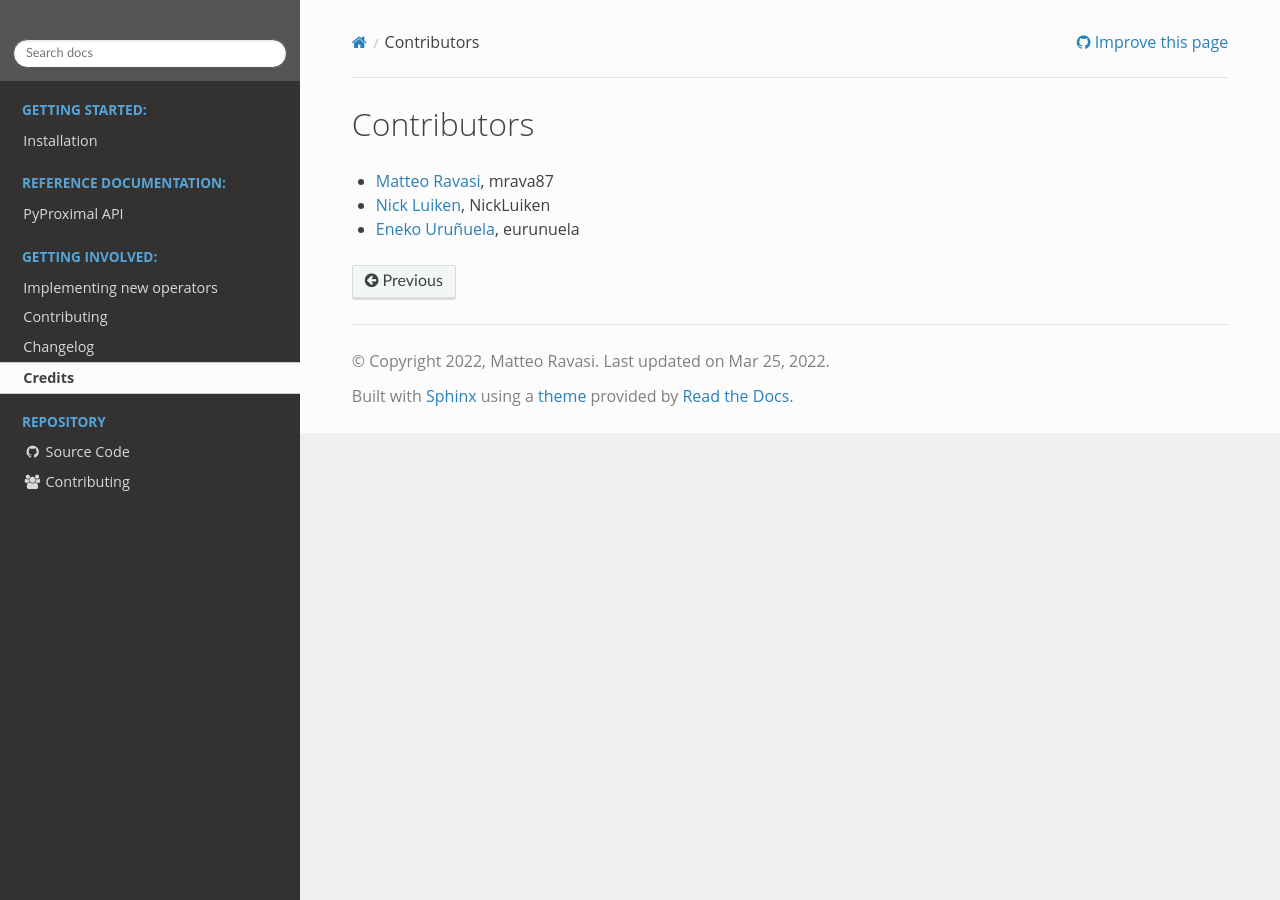
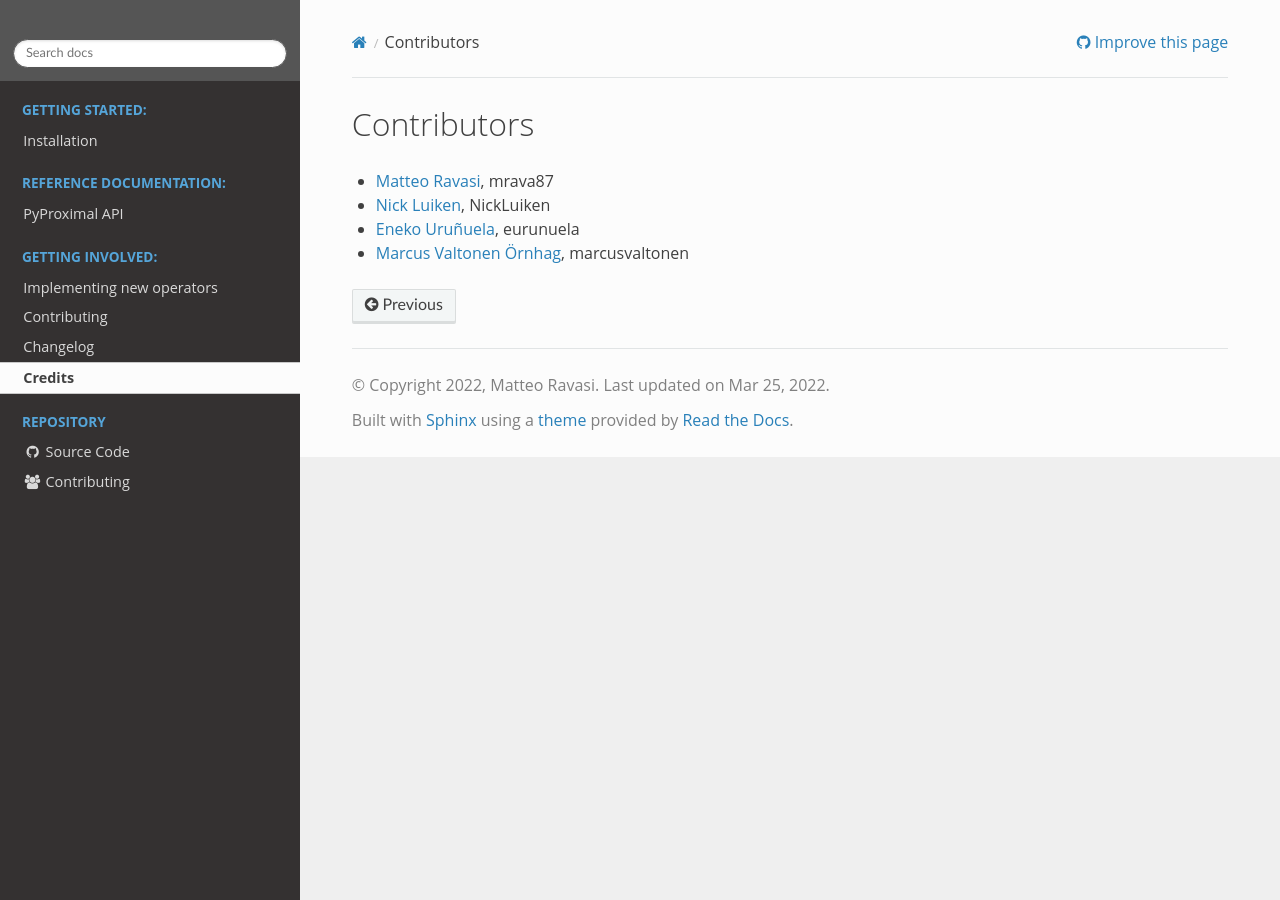
Before and after one commit to PyLops/pyproximal, a Sphinx documentation site: the page built from docs/source/credits.rst, in a window 1280 px wide. Built offline with Sphinx 7.4.7 and the Read the Docs theme 2.0.0, drawn with Linux system fonts in a browser that asks for light colours; pages that are not in the unit, such as notebooks, are missing from menus; the version number could not be read and is left out; comment, search, counter and statistics services are not loaded.

Commit message:
Added marcusvaltonen contributor

```diff
--- a/docs/source/credits.rst
+++ b/docs/source/credits.rst
@@ -6,3 +6,4 @@
 *  `Matteo Ravasi <https://github.com/mrava87>`_, mrava87
 *  `Nick Luiken <https://github.com/NickLuiken>`_, NickLuiken
 *  `Eneko Uruñuela <https://github.com/eurunuela>`_, eurunuela
+*  `Marcus Valtonen Örnhag <https://github.com/marcusvaltonen>`_, marcusvaltonen
```
Also changed, not shown: README.md (+1 -0 lines).
